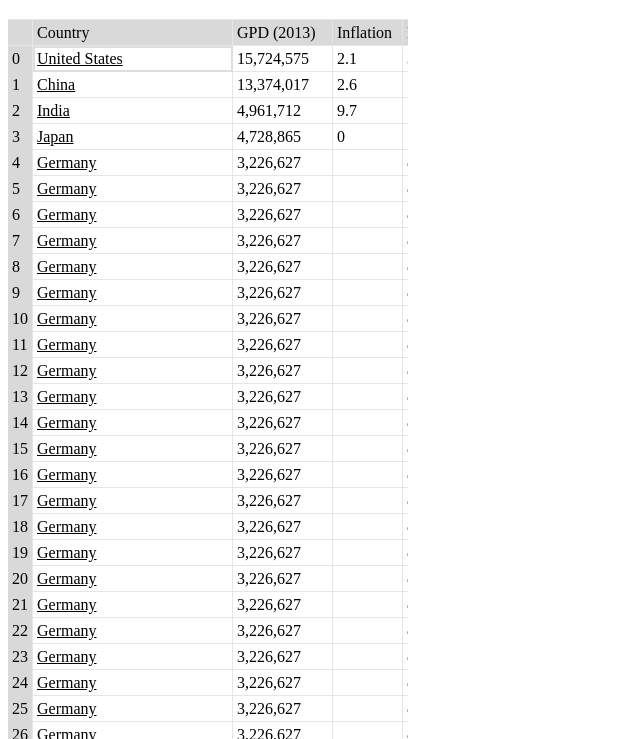
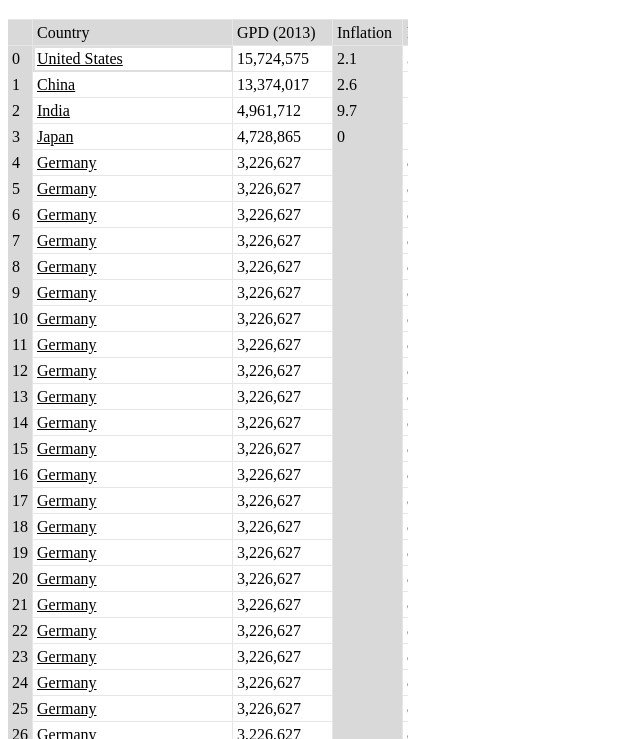
Before and after one commit to schubergphilis/connect-grid, a website: page index.html in a window 1280 px wide. Shown: the part 61-800 px from the top of the page, without its empty margins (0-640 px from the left). Drawn offline with Linux system fonts and the light colour scheme.

Commit message:
allow columns to be non-editable

```diff
--- a/index.html
+++ b/index.html
@@ -162,7 +162,11 @@
                         {field: 'gdp2013', displayName: 'GPD (2013)', width: 100, renderer: function (value, row, rowIndex, colIndex) {
                             return value ? String(value).replace(/\B(?=(\d{3})+(?!\d))/g, ",") : "";
                         }},
-                        {field: 'consumerPricesInflation2012', displayName: 'Inflation'},
+                        {
+                            field: 'consumerPricesInflation2012',
+                            displayName: 'Inflation',
+                            editable: false
+                        },
                         {field: 'population', displayName: 'Population'},
                         {
                             selectable: false,
--- a/js/grid-active-cell-directive.js
+++ b/js/grid-active-cell-directive.js
@@ -105,7 +105,7 @@
                 };
 
                 scope.setActiveMode = function (mode) {
-                    if (!scope.gridOptions.editable) {
+                    if (!scope.gridOptions.editable || !scope.isColumnEditable(scope.activeCellModel.column)) {
                         return false;
                     }
 
--- a/js/grid-cell-directive.js
+++ b/js/grid-cell-directive.js
@@ -17,7 +17,7 @@
                     scope.$apply();
                 });
             },
-            template: '<div class="grid__cell__content {{ getCellClass($parent.$index, $index) }}" ng-class="{ \'grid__cell--nonselectable\': !isColumnSelectable($index) }" ng-style="{ height: px(gridOptions.headerCellHeight) }"><span class="ng-grid__cell__content-wrap">{{ renderCellContent($parent.$index, $index) }}</span></div>'
+            template: '<div class="grid__cell__content {{ getCellClass($parent.$index, $index) }}" ng-class="{ \'grid__cell--nonselectable\': !isColumnSelectable($index), \'grid__cell--noneditable\': !isColumnEditable($index) }" ng-style="{ height: px(gridOptions.headerCellHeight) }"><span class="ng-grid__cell__content-wrap">{{ renderCellContent($parent.$index, $index) }}</span></div>'
         };
     }]);
 
--- a/js/grid-directive.js
+++ b/js/grid-directive.js
@@ -102,6 +102,14 @@
                                 var column = scope.columns()[col];
                                 if (column && 'selectable' in column) {
                                     return Boolean(column.selectable);
+                                }
+                                return true;
+                            };
+
+                            scope.isColumnEditable = function (col) {
+                                var column = scope.columns()[col];
+                                if (column && 'editable' in column) {
+                                    return Boolean(column.editable);
                                 }
                                 return true;
                             };
--- a/styles/grid.css
+++ b/styles/grid.css
@@ -24,7 +24,7 @@
     display: inline-block;
     float: left;
 }
-.grid__cell--nonselectable {
+.grid__cell--nonselectable, .grid__cell--noneditable {
     background-color: #d9d9d9;
 }
 .grid__header-cell {
```
